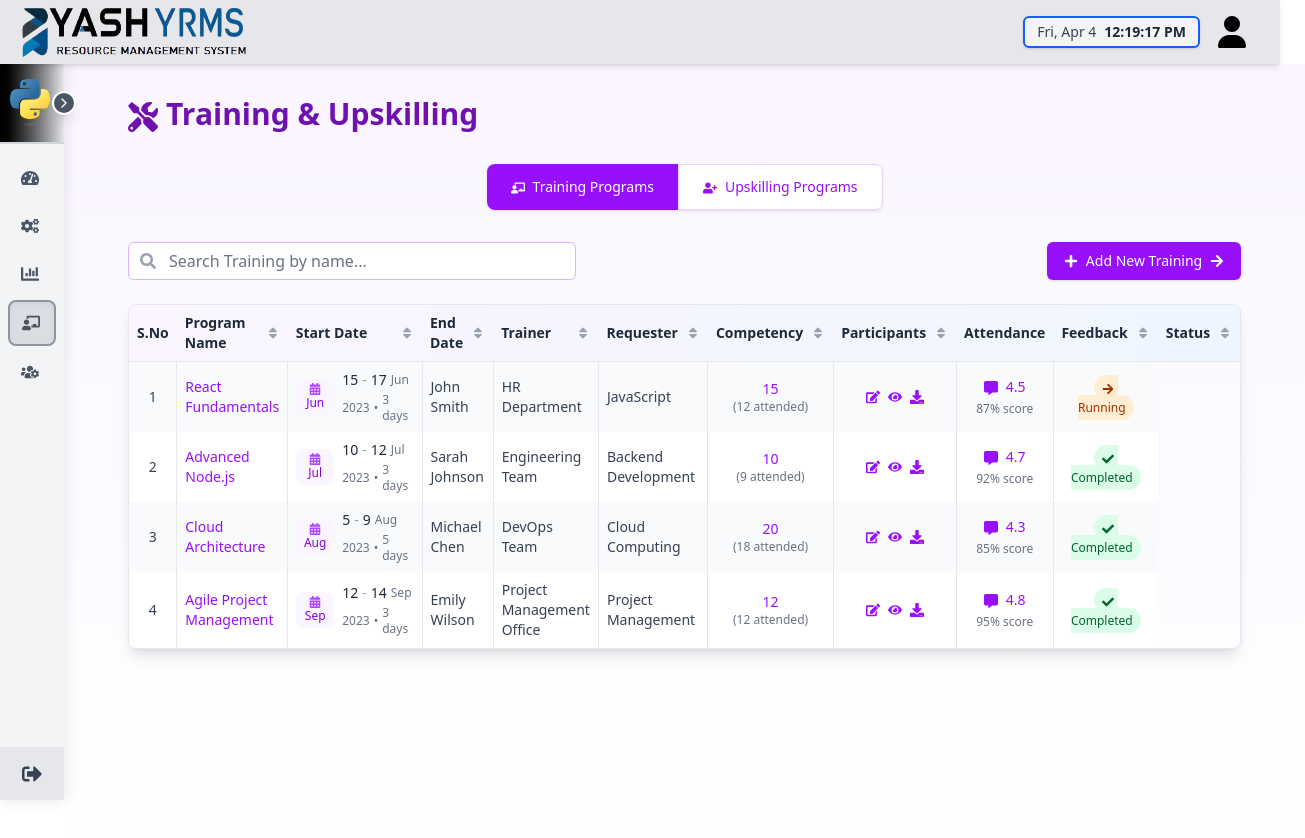
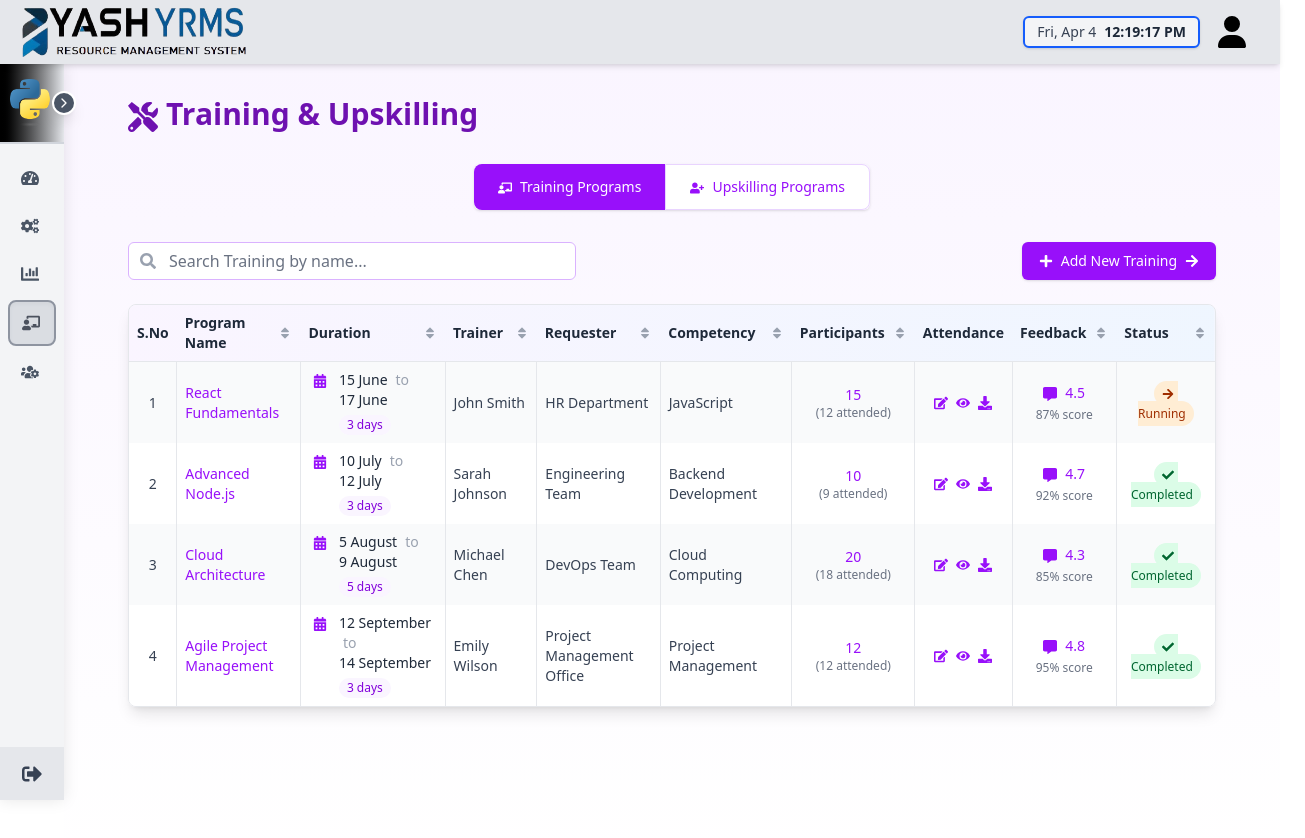
Before and after one commit to kartikey6699/YRMS-frontend, a React (Vite) app: page /manage-training in a window 1280 px wide. Shown: the top 838 px of the page, 1305 px wide, since content can reach past the window. Built offline with nearby package versions, Linux system fonts and the light colour scheme; sample sign-in values are in the browser's storage.

Commit message:
fixed date format

```diff
--- a/src/component/Dashboard/Admin/Training&Upskilling/AssignTraining.jsx
+++ b/src/component/Dashboard/Admin/Training&Upskilling/AssignTraining.jsx
@@ -185,8 +185,7 @@ const AssignTraining = () => {
   const columns = [
     { key: 'sno', label: 'S.No', sortable: false },
     { key: 'name', label: 'Program Name', sortable: true },
-    { key: 'startDate', label: 'Start Date', sortable: true },
-    { key: 'endDate', label: 'End Date', sortable: true },
+    { key: 'startDate', label: 'Duration', sortable: true },
     { key: 'trainer', label: 'Trainer', sortable: true },
     { key: 'requester', label: 'Requester', sortable: true },
     { key: 'competency', label: 'Competency', sortable: true },
@@ -308,35 +307,27 @@ const AssignTraining = () => {
                       <div className="font-medium">{training.name}</div>
                     </td>
                     <td className="p-2 text-gray-700 text-sm border-r border-gray-200">
-                      <div className="flex items-center">
-                        {/* Calendar icon container */}
-                        <div className="mr-2 flex flex-col items-center justify-center bg-purple-50 rounded-lg p-1 w-10">
-                          <FaCalendarAlt className="text-purple-500 text-xs" />
-                          <span className="text-xs font-medium text-purple-700">
-                            {new Date(training.startDate).toLocaleString('default', { month: 'short' })}
-                          </span>
+                      <div className="flex items-start">
+                        {/* Calendar icon */}
+                        <div className="mr-2 p-1 text-purple-600">
+                          <FaCalendarAlt />
                         </div>
 
-                        {/* Date details */}
-                        <div className="flex flex-col">
-                          <div className="flex items-center">
+                        {/* Date range */}
+                        <div>
+                          <div className="flex items-baseline flex-wrap">
+                            <span className="font-medium text-gray-800 mr-1">
+                              {new Date(training.startDate).toLocaleDateString('en-GB', { day: 'numeric', month: 'long' })}
+                            </span>
+                            <span className="text-gray-400 mx-1">to</span>
                             <span className="font-medium text-gray-800">
-                              {new Date(training.startDate).getDate()}
-                            </span>
-                            <span className="mx-1 text-gray-400">-</span>
-                            <span className="font-medium text-gray-800">
-                              {new Date(training.endDate).getDate()}
-                            </span>
-                            <span className="ml-1 text-gray-500 text-xs">
-                              {new Date(training.endDate).toLocaleString('default', { month: 'short' })}
+                              {new Date(training.endDate).toLocaleDateString('en-GB', { day: 'numeric', month: 'long', year: new Date(training.startDate).getFullYear() !== new Date(training.endDate).getFullYear() ? 'numeric' : undefined })}
                             </span>
                           </div>
 
-                          {/* Year and duration */}
-                          <div className="flex items-center text-xs text-gray-500 mt-0.5">
-                            <span>{new Date(training.startDate).getFullYear()}</span>
-                            <span className="mx-1">•</span>
-                            <span>
+                          {/* Duration badge */}
+                          <div className="mt-1">
+                            <span className="inline-block bg-purple-50 text-purple-700 text-xs px-2 py-0.5 rounded-full">
                               {Math.ceil(
                                 (new Date(training.endDate) - new Date(training.startDate)) /
                                 (1000 * 60 * 60 * 24)
@@ -503,32 +494,27 @@ const AssignTraining = () => {
                       <div className="font-medium">{upskilling.name}</div>
                     </td>
                     <td className="p-2 text-gray-700 text-sm border-r border-gray-200">
-                      <div className="flex items-center">
-                        <div className="mr-2 flex flex-col items-center justify-center bg-purple-50 rounded-lg p-1 w-10">
-                          <FaCalendarAlt className="text-purple-500 text-xs" />
-                          <span className="text-xs font-medium text-purple-700">
-                            {new Date(upskilling.startDate).toLocaleString('default', { month: 'short' })}
-                          </span>
+                      <div className="flex items-start">
+                        {/* Calendar icon */}
+                        <div className="mr-2 p-1 text-purple-600">
+                          <FaCalendarAlt />
                         </div>
 
-                        <div className="flex flex-col">
-                          <div className="flex items-center">
+                        {/* Date range */}
+                        <div>
+                          <div className="flex items-baseline flex-wrap">
+                            <span className="font-medium text-gray-800 mr-1">
+                              {new Date(upskilling.startDate).toLocaleDateString('en-GB', { day: 'numeric', month: 'long' })}
+                            </span>
+                            <span className="text-gray-400 mx-1">to</span>
                             <span className="font-medium text-gray-800">
-                              {new Date(upskilling.startDate).getDate()}
-                            </span>
-                            <span className="mx-1 text-gray-400">-</span>
-                            <span className="font-medium text-gray-800">
-                              {new Date(upskilling.endDate).getDate()}
-                            </span>
-                            <span className="ml-1 text-gray-500 text-xs">
-                              {new Date(upskilling.endDate).toLocaleString('default', { month: 'short' })}
+                              {new Date(upskilling.endDate).toLocaleDateString('en-GB', { day: 'numeric', month: 'long', year: new Date(upskilling.startDate).getFullYear() !== new Date(upskilling.endDate).getFullYear() ? 'numeric' : undefined })}
                             </span>
                           </div>
 
-                          <div className="flex items-center text-xs text-gray-500 mt-0.5">
-                            <span>{new Date(upskilling.startDate).getFullYear()}</span>
-                            <span className="mx-1">•</span>
-                            <span>
+                          {/* Duration badge */}
+                          <div className="mt-1">
+                            <span className="inline-block bg-purple-50 text-purple-700 text-xs px-2 py-0.5 rounded-full">
                               {Math.ceil(
                                 (new Date(upskilling.endDate) - new Date(upskilling.startDate)) /
                                 (1000 * 60 * 60 * 24)
```
